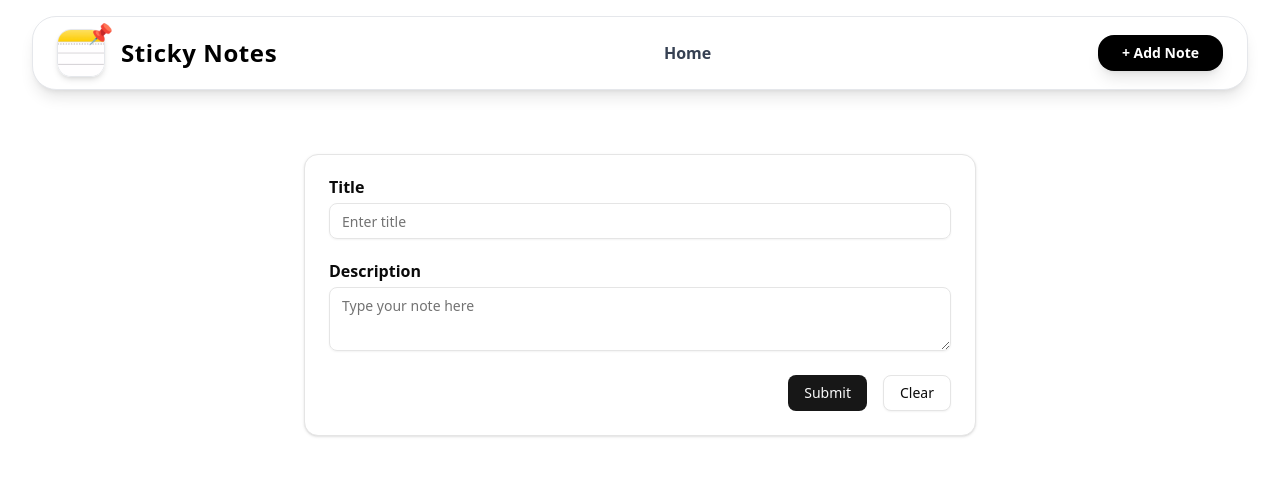
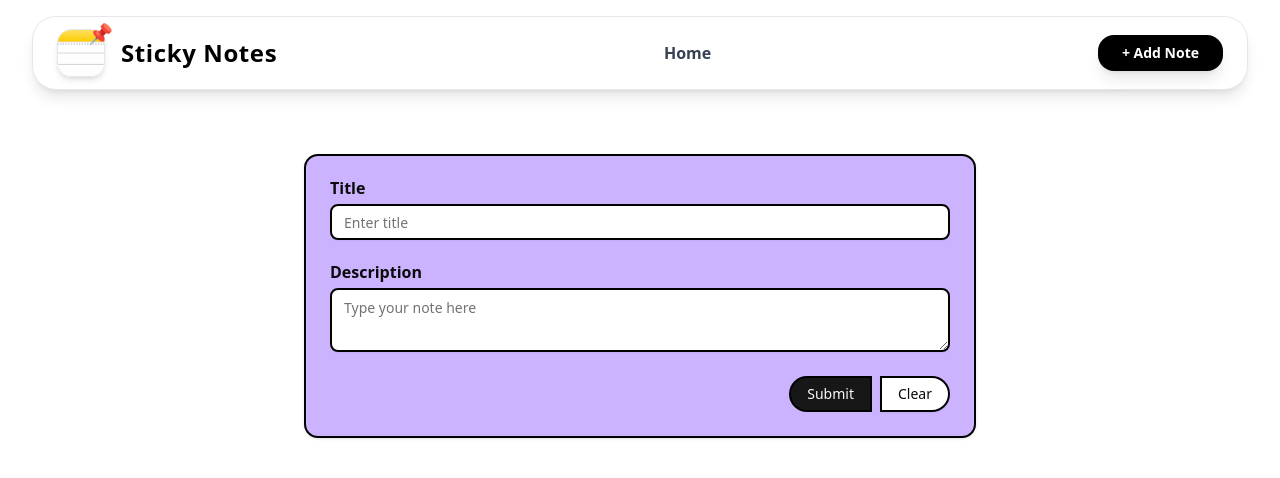
Before and after one commit to krishrpatel25/ReactJs-notes-app, a React (Vite) app: page /form in a window 1280 px wide. Shown: the top 478 px of the page. Built offline with nearby package versions, Linux system fonts and the light colour scheme.

Commit message:
change ui

```diff
--- a/src/pages/Form.jsx
+++ b/src/pages/Form.jsx
@@ -30,16 +30,15 @@ const Form = () => {
     toast("Form cleared!");
   };
 
-
-
   return (
-    <div className="flex justify-center items-start pt-16 px-4">
-      <Card className="w-full max-w-2xl">
+    <div className="flex justify-center items-start pt-16 px-4 ">
+      <Card className="w-full max-w-2xl bg-[#cbb3ff] border-2 border-black">
         <CardContent>
           <div className="flex flex-col gap-6">
             <div className="flex flex-col gap-2">
               <CardTitle>Title</CardTitle>
               <Input
+                className="bg-white border-2 border-black"
                 type="text"
                 placeholder="Enter title"
                 value={title}
@@ -51,6 +50,7 @@ const Form = () => {
             <div className="flex flex-col gap-2">
               <CardTitle>Description</CardTitle>
               <Textarea
+                className="bg-white border-2 border-black"
                 placeholder="Type your note here"
                 value={content}
                 onChange={(e) => setContent(e.target.value)}
@@ -60,12 +60,20 @@ const Form = () => {
           </div>
         </CardContent>
 
-        <CardFooter className="flex gap-4 justify-end">
-          <Button onClick={handleSubmit}>Submit</Button>
-          <Button variant="outline" onClick={handleClear}>
+        <CardFooter className="flex gap-2  justify-end ">
+          <Button
+            className="rounded-l-full border-2 border-black"
+            onClick={handleSubmit}
+          >
+            Submit
+          </Button>
+          <Button
+            className="rounded-r-full border-2 border-black"
+            variant="outline"
+            onClick={handleClear}
+          >
             Clear
           </Button>
-
         </CardFooter>
       </Card>
     </div>
```
